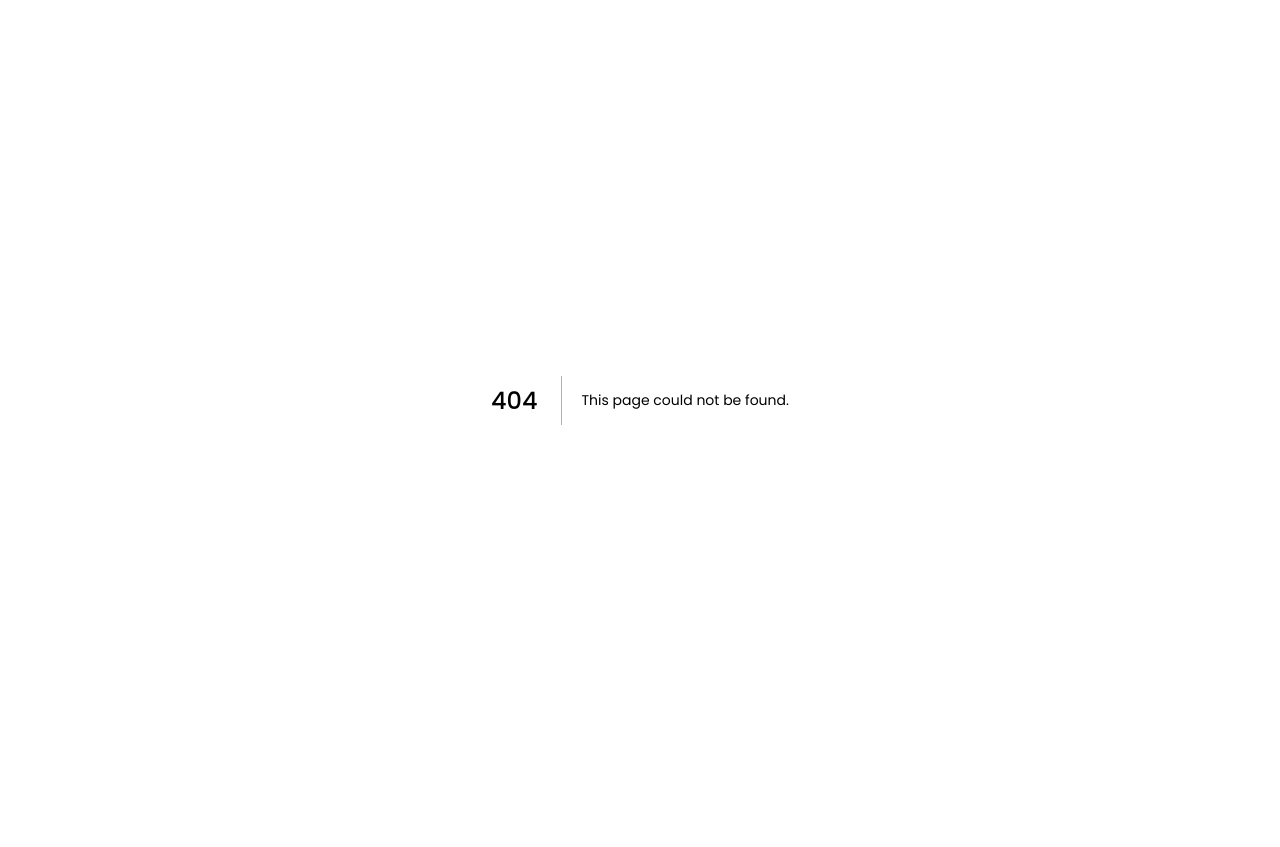
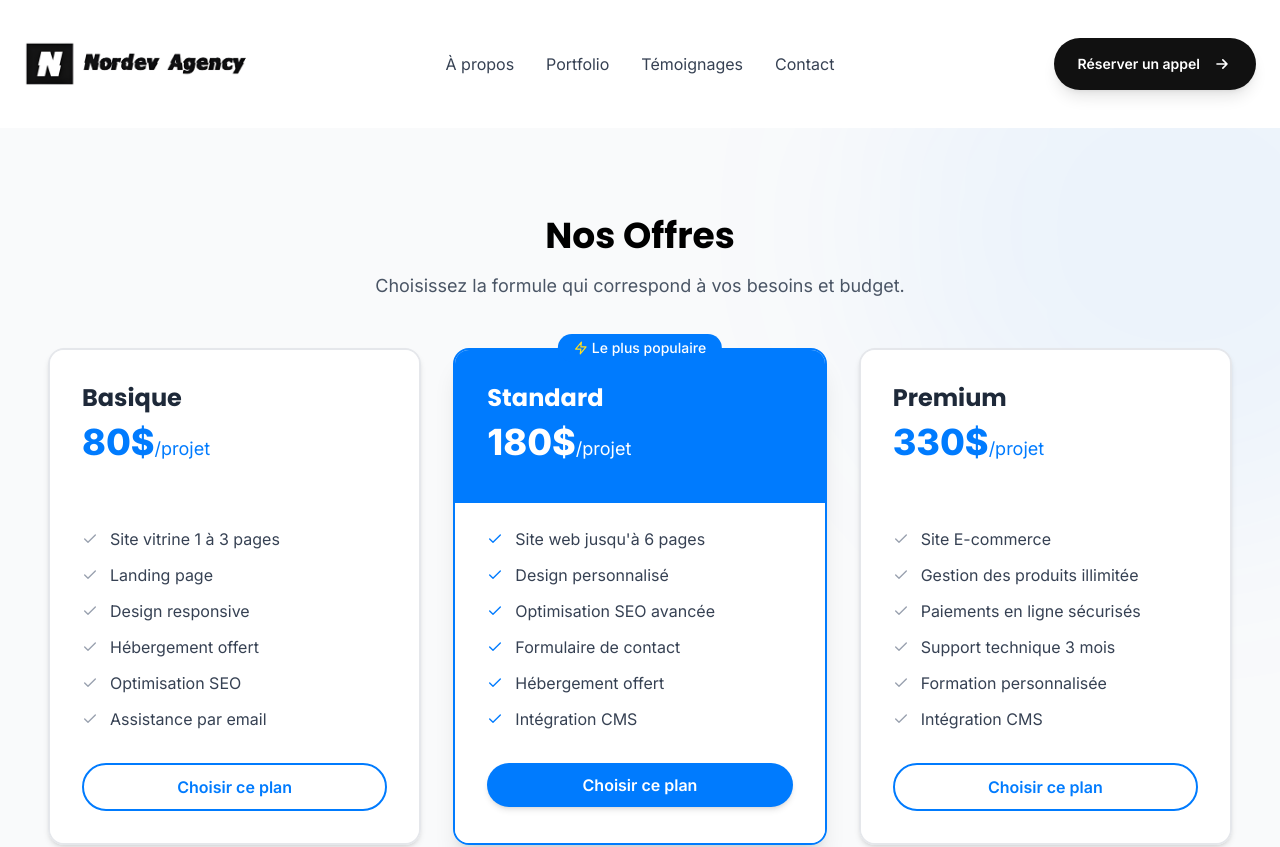
Before and after one commit to freddymk313/nordevagency, a Next.js app: page /pricing in a window 1280 px wide. Before the commit this address had no page. Shown: the top 847 px of the page. Before the commit the page ends 800 px from the top, so only its background shows below. Built offline with nearby package versions, Linux system fonts and the light colour scheme.

Commit message:
pricing page adding

```diff
--- a/app/layout.tsx
+++ b/app/layout.tsx
@@ -2,6 +2,8 @@ import type { Metadata } from "next";
 import { Poppins, Inter } from "next/font/google";
 import "./globals.css";
 import { Analytics } from "@vercel/analytics/next"
+import Header from "@/components/Header";
+import Footer from "@/components/Footer";
 
 const poppins = Poppins({
   variable: "--font-poppins",
@@ -29,7 +31,9 @@ export default function RootLayout({
       <body
         className={`${poppins.variable} ${inter.variable} antialiased`}
       >
+        <Header />
         {children}
+        <Footer />
       </body>
       <Analytics />
     </html>
--- a/app/page.tsx
+++ b/app/page.tsx
@@ -10,13 +10,13 @@ import { WhatsappBtn } from "@/components/WhatsappBtn"
 export default function Home() {
   return (
     <>
-      <Header />
+      {/* <Header /> */}
       <Hero />
       <About />
       <Portfolio />
       <Testimonials />
       <FinalCTA />
-      <Footer />
+      {/* <Footer /> */}
       <WhatsappBtn />
     </>
   );
--- /dev/null
+++ b/app/pricing/page.tsx
@@ -0,0 +1,8 @@
+import Pricing from '@/components/Pricing'
+import React from 'react'
+
+export default function PricingPage() {
+  return (
+    <Pricing />
+  )
+}
--- /dev/null
+++ b/components/Pricing.tsx
@@ -0,0 +1,168 @@
+"use client"
+
+// import { motion } from 'framer-motion';
+import { FiCheck, FiZap } from 'react-icons/fi';
+
+const plans = [
+  {
+    title: "Basique",
+    price: "80$",
+    features: [
+      "Site vitrine 1 à 3 pages",
+      "Landing page",
+      "Design responsive",
+      "Hébergement offert",
+      "Optimisation SEO",
+      "Assistance par email",
+    ],
+    highlight: false,
+    popular: false,
+    link: "https://ylttghgd.mychariow.com/prd_nii1sx/checkout"
+  },
+  {
+    title: "Standard",
+    price: "180$",
+    features: [
+      "Site web jusqu'à 6 pages",
+      "Design personnalisé",
+      "Optimisation SEO avancée",
+      "Formulaire de contact",
+      "Hébergement offert",
+      "Intégration CMS"
+    ],
+    highlight: true,
+    popular: true,
+    link: "https://ylttghgd.mychariow.com/prd_pu2pmc/checkout"
+  },
+  {
+    title: "Premium",
+    price: "330$",
+    features: [
+      "Site E-commerce",
+      "Gestion des produits illimitée",
+      "Paiements en ligne sécurisés",
+      "Support technique 3 mois",
+      "Formation personnalisée",
+      "Intégration CMS"
+    ],
+    highlight: false,
+    popular: false,
+    link: "https://ylttghgd.mychariow.com/prd_0qeejq/checkout"
+  },
+];
+
+const fadeIn = {
+  hidden: { opacity: 0, y: 30 },
+  visible: { opacity: 1, y: 0 }
+};
+
+const Pricing = () => {
+  return (
+    <section className="relative py-16 md:20 lg:py-22 bg-gray-50 text-black overflow-hidden" id="prix">
+      {/* Background elements */}
+      <div className="absolute inset-0 overflow-hidden">
+        <div className="absolute top-0 right-0 w-[600px] h-[600px] bg-[#007bfe]/5 rounded-full filter blur-[100px] translate-x-1/3 -translate-y-1/3" />
+      </div>
+
+      <div className="container mx-auto px-6 md:px-12 relative z-10">
+        {/* Section header */}
+        <div
+        //   initial="hidden"
+        //   whileInView="visible"
+        //   viewport={{ once: true }}
+        //   variants={fadeIn}
+        //   transition={{ duration: 0.6 }}
+          className="text-center mb-9 md:mb-12"
+        >
+          {/* <span className="inline-block bg-[#e6f1ff] text-[#007bfe] px-4 py-2 rounded-full font-medium mb-4">
+            Nos Offres
+          </span> */}
+          <h2 className="text-2xl md:text-3xl lg:text-4xl font-bold mb-4">
+            Nos Offres
+          </h2>
+          <p className="text-lg text-gray-600 max-w-2xl mx-auto">
+            Choisissez la formule qui correspond à vos besoins et budget.
+          </p>
+        </div>
+
+        {/* Pricing plans */}
+        <div className="grid grid-cols-1 lg:grid-cols-3 gap-8 items-stretch">
+          {plans.map((plan, index) => (
+            <div
+            //   key={index}
+            //   initial="hidden"
+            //   whileInView="visible"
+            //   viewport={{ once: true, margin: "-50px" }}
+            //   variants={fadeIn}
+            //   transition={{ duration: 0.5, delay: index * 0.1 }}
+              className="relative"
+            >
+              {plan.popular && (
+                <div className="absolute top-0 left-1/2 transform -translate-x-1/2 -translate-y-1/2 bg-[#007bfe] text-white px-4 py-1 rounded-full text-xs md:text-sm font-medium flex items-center gap-1 z-10">
+                  <FiZap className="text-yellow-300" />
+                  Le plus populaire
+                </div>
+              )}
+
+              <div className={`h-full flex flex-col rounded-2xl overflow-hidden border-2 transition-all duration-300 ${plan.highlight
+                ? "border-[#007bfe] shadow-xl"
+                : "border-gray-200 shadow-md hover:shadow-lg"
+                }`}>
+                <div className={`p-8 pb-6 ${plan.highlight ? "bg-[#007bfe] text-white" : "bg-white"
+                  }`}>
+                  <h3 className={`text-2xl font-bold mb-2 ${plan.highlight ? "text-white" : "text-gray-800"
+                    }`}>
+                    {plan.title}
+                  </h3>
+                  <p className={`text-4xl font-extrabold mb-4 ${plan.highlight ? "text-white" : "text-[#007bfe]"
+                    }`}>
+                    {plan.price}
+                    <span className="text-lg font-normal">/projet</span>
+                  </p>
+                </div>
+
+                <div className="flex-grow bg-white p-8 pt-6">
+                  <ul className="space-y-3 mb-8">
+                    {plan.features.map((feature, i) => (
+                      <li key={i} className="flex items-start gap-3 text-gray-700">
+                        <FiCheck className={`flex-shrink-0 mt-1 ${plan.highlight ? "text-[#007bfe]" : "text-gray-400"
+                          }`} />
+                        <span>{feature}</span>
+                      </li>
+                    ))}
+                  </ul>
+
+                  <a href={plan.link}>
+                    <button
+                      className={`w-full py-2.5 rounded-full font-semibold transition-all ${plan.highlight
+                        ? "bg-[#007bfe] text-white hover:bg-[#0062cb] shadow-md"
+                        : "border-2 border-[#007bfe] text-[#007bfe] hover:bg-[#007bfe] hover:text-white"
+                        }`}>
+                      Choisir ce plan
+                    </button>
+                  </a>
+                </div>
+              </div>
+            </div>
+          ))}
+        </div>
+
+        {/* Additional info */}
+        <div
+        //   initial="hidden"
+        //   whileInView="visible"
+        //   viewport={{ once: true }}
+        //   variants={fadeIn}
+        //   transition={{ duration: 0.6, delay: 0.4 }}
+          className="text-center mt-12 text-gray-500 text-sm"
+        >
+          <p>Besoin d'une solution personnalisée ? <a href="https://wa.me/243991040032"
+            target="_blank"
+            rel="noopener noreferrer" className="text-[#007bfe] hover:underline">Contactez-nous</a> pour un devis sur mesure.</p>
+        </div>
+      </div>
+    </section>
+  );
+};
+
+export default Pricing;
```
